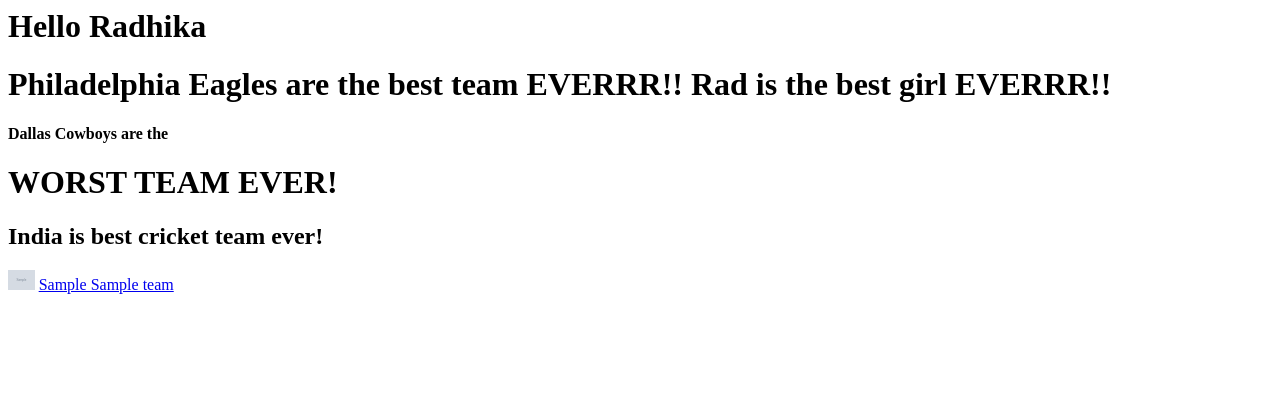
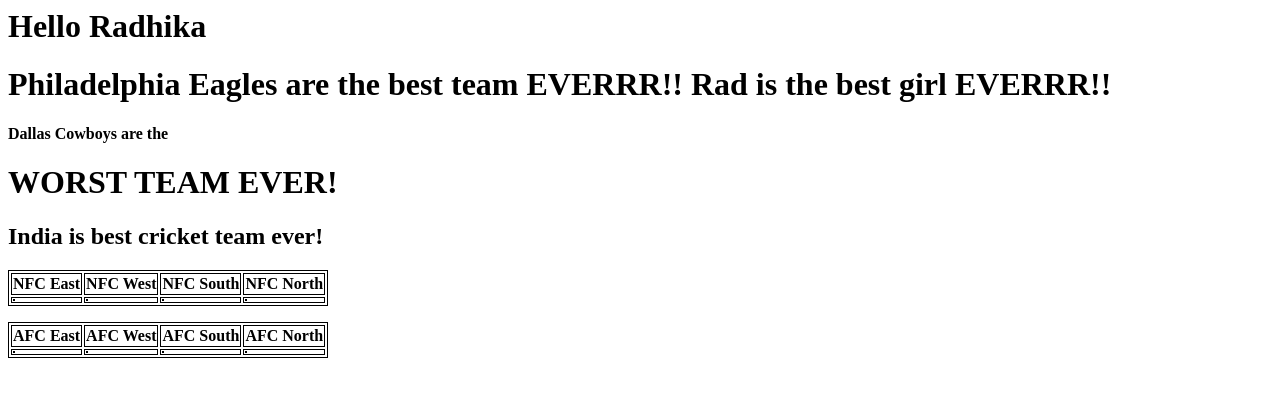
Before and after one commit to abhijitshingote/nfl2022, a Flask app: page /teams/ in a window 1280 px wide. Shown: the top 397 px of the page. Run offline with Flask 2, Linux system fonts and the light colour scheme; tables that the repository leaves empty hold one stand-in row (values such as "Sample post"); grey boxes marked "Sample" are stand-in pictures; lists and menus that the app fills with data are empty.

Commit message:
improvements

```diff
--- a/app/models.py
+++ b/app/models.py
@@ -5,6 +5,7 @@ class Team(db.Model):
     team_location = db.Column(db.String, unique=False, nullable=False)
     team_name = db.Column(db.String, unique=True, nullable=False)
     logo_href = db.Column(db.String, unique=True, nullable=False)
+    division = db.Column(db.String, unique=False, nullable=False)
 
 class Game(db.Model):
     id = db.Column(db.Integer,primary_key=True,autoincrement=True)
--- a/app/routes.py
+++ b/app/routes.py
@@ -13,26 +13,28 @@ def inject_now():
             'pytz':pytz,
             'convert_dt_to_est':convert_dt_to_est}
 
+# @app.route("/")
+# def hello_world():
+#     return """<p><a href="{{url_for('teams')}}">All Teams</a></p>"""
+
 @app.route("/")
-def hello_world():
-    return "<p>Hello, Radhika World!!!!</p>"
-
-@app.route("/index/")
 def teams_():
-    response=requests.get('https://sports.core.api.espn.com/v2/sports/football/leagues/nfl/teams?limit=32').json()['items']
-    teams=[]
-    for r in response:
-        team={}
-        response=requests.get(r['$ref']).json()
-        team['location']=response['location']
-        team['name']=response['name']
-        team['logo']=response['logos'][0]['href']
-        teams.append(team)
-    return render_template('index.html',teams=teams)
+    # response=requests.get('https://sports.core.api.espn.com/v2/sports/football/leagues/nfl/teams?limit=32').json()['items']
+    # teams=[]
+    # for r in response:
+    #     team={}
+    #     response=requests.get(r['$ref']).json()
+    #     team['location']=response['location']
+    #     team['name']=response['name']
+    #     team['logo']=response['logos'][0]['href']
+    #     teams.append(team)
+    return render_template('index.html')
 
 @app.route("/teams/")
 def teams():
-    teams=Team.query.all()
+    teams={}
+    for division in ['NFC South','NFC North','AFC North','AFC South','AFC East','AFC West','NFC West','NFC East']:
+        teams[division]=Team.query.filter(Team.division==division)
     return render_template('teams.html',teams=teams)
 
 @app.route("/teams/<id>/")
--- a/app/templates/index.html
+++ b/app/templates/index.html
@@ -1,6 +1,4 @@
-<h1>Hello Radhika</h1>
+<p>Hello, Radhika World!!!!</p>
 <h1> Philadelphia Eagles are the best team EVERRR!! Rad is the best girl EVERRR!! </h1>
 <h2>India is best cricket team ever!</h2>
-{% for team in teams %}
-<p style="vertical-align: middle;"><img src="{{team.logo}}" width="auto" height="20" > {{team.location+' '+team.name}}</p>
-{% endfor %}
+<p><a href="{{url_for('teams')}}">All Teams</a></p>
--- a/app/templates/teams.html
+++ b/app/templates/teams.html
@@ -1,7 +1,93 @@
+<style type="text/css">
+table, th, td {
+  border: 1px solid;
+}
+</style>
 <h1>Hello Radhika</h1>
 <h1> Philadelphia Eagles are the best team EVERRR!! Rad is the best girl EVERRR!! </h1>
 <h4>Dallas Cowboys are the</h4><h1>WORST TEAM EVER!</h1>
 <h2>India is best cricket team ever!</h2>
-{% for team in teams %}
-<p style="vertical-align: middle;"><img src="{{team.logo_href}}" width="auto" height="20" > <a href="{{url_for('team_events', id=team.team_id)}}">{{team.team_location+' '+team.team_name}}</a></p>
-{% endfor %}
+<table>
+	<tr><th>NFC East</th><th>NFC West</th><th>NFC South</th><th>NFC North</th></tr>
+	<tr>
+		<td>
+		<table>
+		{% for team in teams['NFC East'] %}
+		<tr><td>
+		<img src="{{team.logo_href}}" width="auto" height="20" > <a href="{{url_for('team_events', id=team.team_id)}}">{{team.team_location+' '+team.team_name}}</a>
+		</td></tr>
+		{% endfor %}
+		</table>
+		</td>
+		<td>
+		<table>
+		{% for team in teams['NFC West'] %}
+		<tr><td>
+		<img src="{{team.logo_href}}" width="auto" height="20" > <a href="{{url_for('team_events', id=team.team_id)}}">{{team.team_location+' '+team.team_name}}</a>
+		</td></tr>
+		{% endfor %}
+		</table>
+		</td>
+		<td>
+		<table>
+		{% for team in teams['NFC South'] %}
+		<tr><td>
+		<img src="{{team.logo_href}}" width="auto" height="20" > <a href="{{url_for('team_events', id=team.team_id)}}">{{team.team_location+' '+team.team_name}}</a>
+		</td></tr>
+		{% endfor %}
+		</table>
+		</td>
+		<td>
+		<table>
+		{% for team in teams['NFC North'] %}
+		<tr><td>
+		<img src="{{team.logo_href}}" width="auto" height="20" > <a href="{{url_for('team_events', id=team.team_id)}}">{{team.team_location+' '+team.team_name}}</a>
+		</td></tr>
+		{% endfor %}
+		</table>
+		</td>
+	</tr>
+</table>
+<p></p>
+<p></p>
+<table>
+	<tr><th>AFC East</th><th>AFC West</th><th>AFC South</th><th>AFC North</th></tr>
+	<tr>
+		<td>
+		<table>
+		{% for team in teams['AFC East'] %}
+		<tr><td>
+		<img src="{{team.logo_href}}" width="auto" height="20" > <a href="{{url_for('team_events', id=team.team_id)}}">{{team.team_location+' '+team.team_name}}</a>
+		</td></tr>
+		{% endfor %}
+		</table>
+		</td>
+		<td>
+		<table>
+		{% for team in teams['AFC West'] %}
+		<tr><td>
+		<img src="{{team.logo_href}}" width="auto" height="20" > <a href="{{url_for('team_events', id=team.team_id)}}">{{team.team_location+' '+team.team_name}}</a>
+		</td></tr>
+		{% endfor %}
+		</table>
+		</td>
+		<td>
+		<table>
+		{% for team in teams['AFC South'] %}
+		<tr><td>
+		<img src="{{team.logo_href}}" width="auto" height="20" > <a href="{{url_for('team_events', id=team.team_id)}}">{{team.team_location+' '+team.team_name}}</a>
+		</td></tr>
+		{% endfor %}
+		</table>
+		</td>
+		<td>
+		<table>
+		{% for team in teams['AFC North'] %}
+		<tr><td>
+		<img src="{{team.logo_href}}" width="auto" height="20" > <a href="{{url_for('team_events', id=team.team_id)}}">{{team.team_location+' '+team.team_name}}</a>
+		</td></tr>
+		{% endfor %}
+		</table>
+		</td>
+	</tr>
+</table>
--- a/populate_db_aws_or_container.py
+++ b/populate_db_aws_or_container.py
@@ -22,6 +22,7 @@ class Team(Base):
     team_location = Column(String, unique=False, nullable=False)
     team_name = Column(String, unique=True, nullable=False)
     logo_href = Column(String, unique=True, nullable=False)
+    division = Column(String, unique=False, nullable=False)
 
 class Game(Base):
     __tablename__="game"
@@ -63,7 +64,8 @@ def add_Teams(session):
         team=Team(team_id=response['id'],
                   team_location=response['location'],
              team_name=response['name'],
-             logo_href=response['logos'][0]['href'])
+             logo_href=response['logos'][0]['href'],
+             division=requests.get(response['groups']['$ref']).json()['name'])
         if int(response['id']) not in [t.team_id for t in session.query(Team).all()]:
             session.add(team)
             session.commit()
```
Also changed, not shown: 1 other file.
